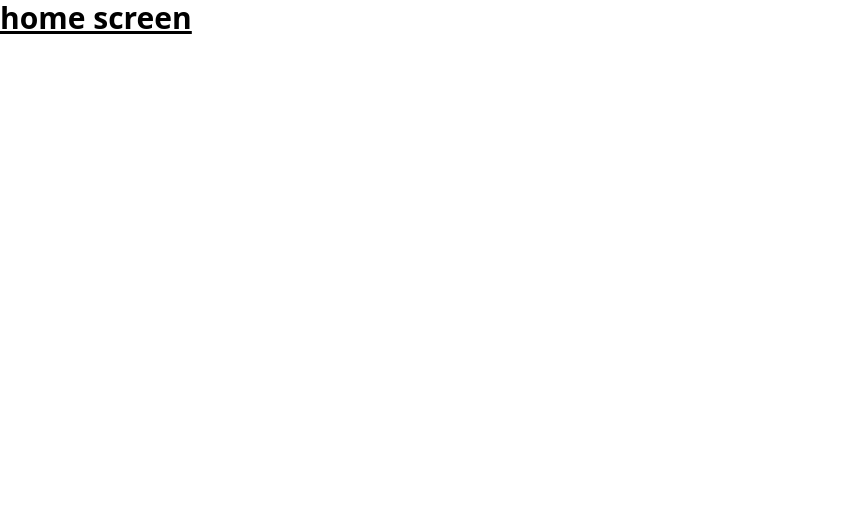
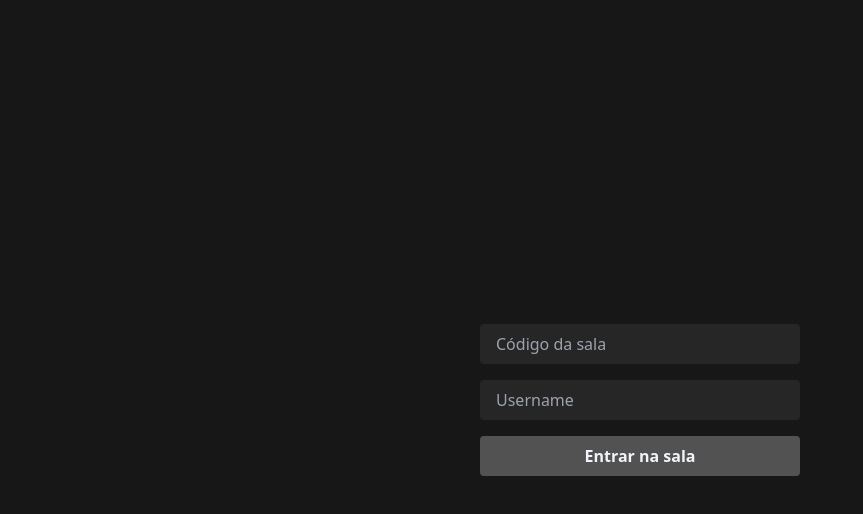
Before and after one commit to stanlino/archaic_chat_web, a React (Vite) app: page / in a window 1280 px wide. Shown: the top 514 px of the page, without its empty margins (0-863 px from the left). Built offline with nearby package versions, Linux system fonts and the light colour scheme.

Commit message:
feat: home screen

```diff
--- a/index.html
+++ b/index.html
@@ -4,7 +4,7 @@
     <meta charset="UTF-8" />
     <link rel="icon" type="image/svg+xml" href="/vite.svg" />
     <meta name="viewport" content="width=device-width, initial-scale=1.0" />
-    <title>Vite + React + TS</title>
+    <title>Unique</title>
   </head>
   <body>
     <div id="root"></div>
--- a/package.json
+++ b/package.json
@@ -14,7 +14,8 @@
     "react": "^18.2.0",
     "react-dom": "^18.2.0",
     "react-router-dom": "^6.4.3",
-    "sort-by": "^1.2.0"
+    "sort-by": "^1.2.0",
+    "zustand": "^4.1.4"
   },
   "devDependencies": {
     "@types/react": "^18.0.22",
--- a/src/screens/home.tsx
+++ b/src/screens/home.tsx
@@ -1,8 +1,27 @@
+import { FormEvent, useRef } from "react"
+
 function HomeScreen() {
+
+  const room_code_input = useRef<HTMLInputElement>(null)
+  const username_input = useRef<HTMLInputElement>(null)
+
+  function handleSignIn(event: FormEvent) {
+    event.preventDefault()
+
+    console.log(
+      room_code_input.current?.value,
+      username_input.current?.value
+    )
+  }
+
   return (
-    <h1 className="text-3xl font-bold underline">
-      home screen
-    </h1>
+    <main className="h-screen w-screen bg-neutral-900 flex flex-col justify-center items-center">
+      <form onSubmit={handleSignIn} className="w-5/6 md:w-2/5 lg:w-3/12 flex flex-col items-center gap-4">
+        <input ref={room_code_input} placeholder="Código da sala" className="w-full bg-neutral-800 h-10 rounded placeholder-gray-400 text-slate-100 px-4" />
+        <input ref={username_input} placeholder="Username" className="w-full bg-neutral-800 h-10 rounded placeholder-gray-400 text-slate-100 px-4" />
+        <button type="submit" className="w-full bg-neutral-600 h-10 rounded text-slate-100 px-4 hover:bg-neutral-500 font-bold">Entrar na sala</button>
+      </form>
+    </main>
   )
 }
 
```
Also changed, not shown: 1 other file (tests, documents, lock files or other folders).
